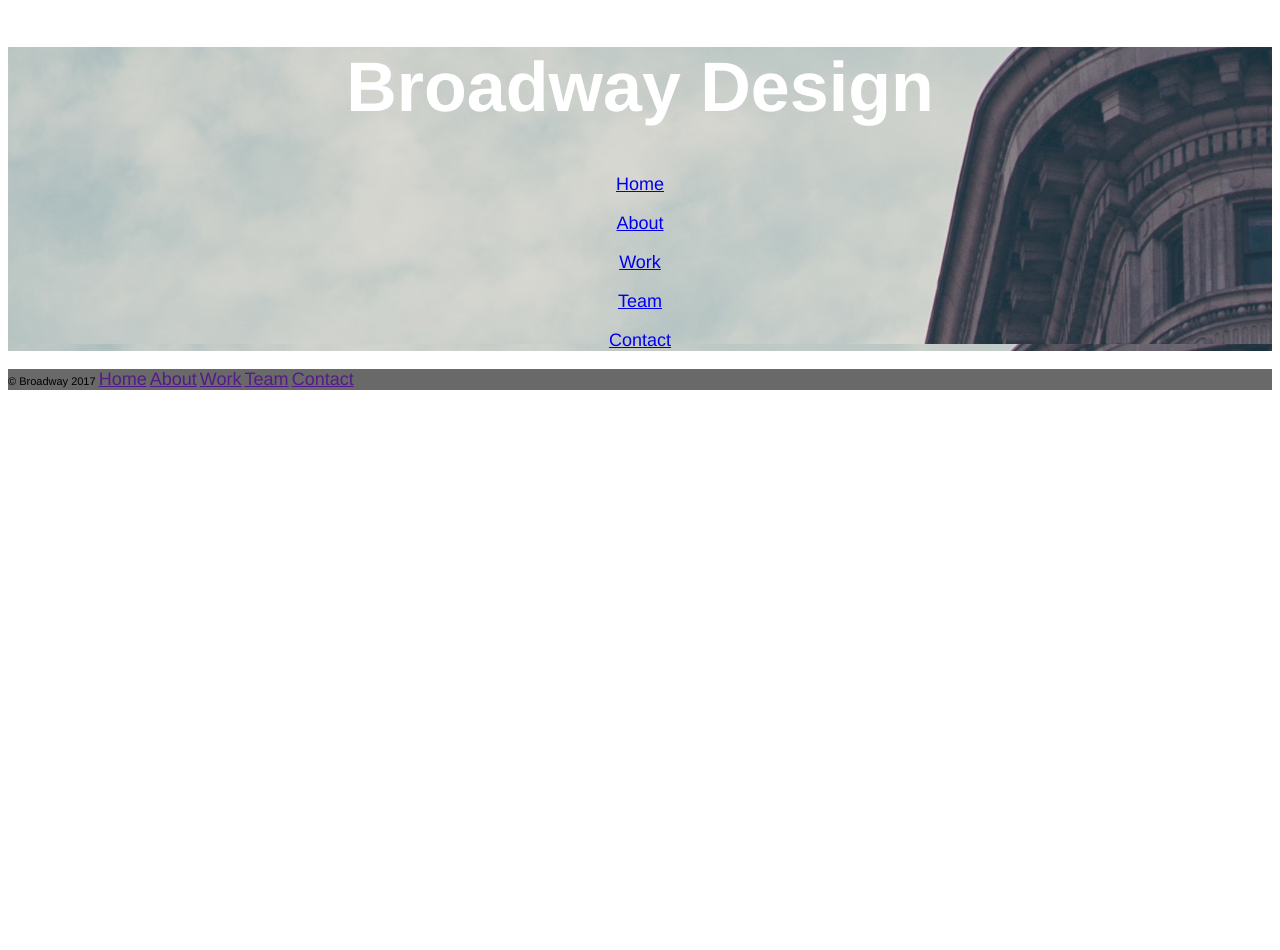
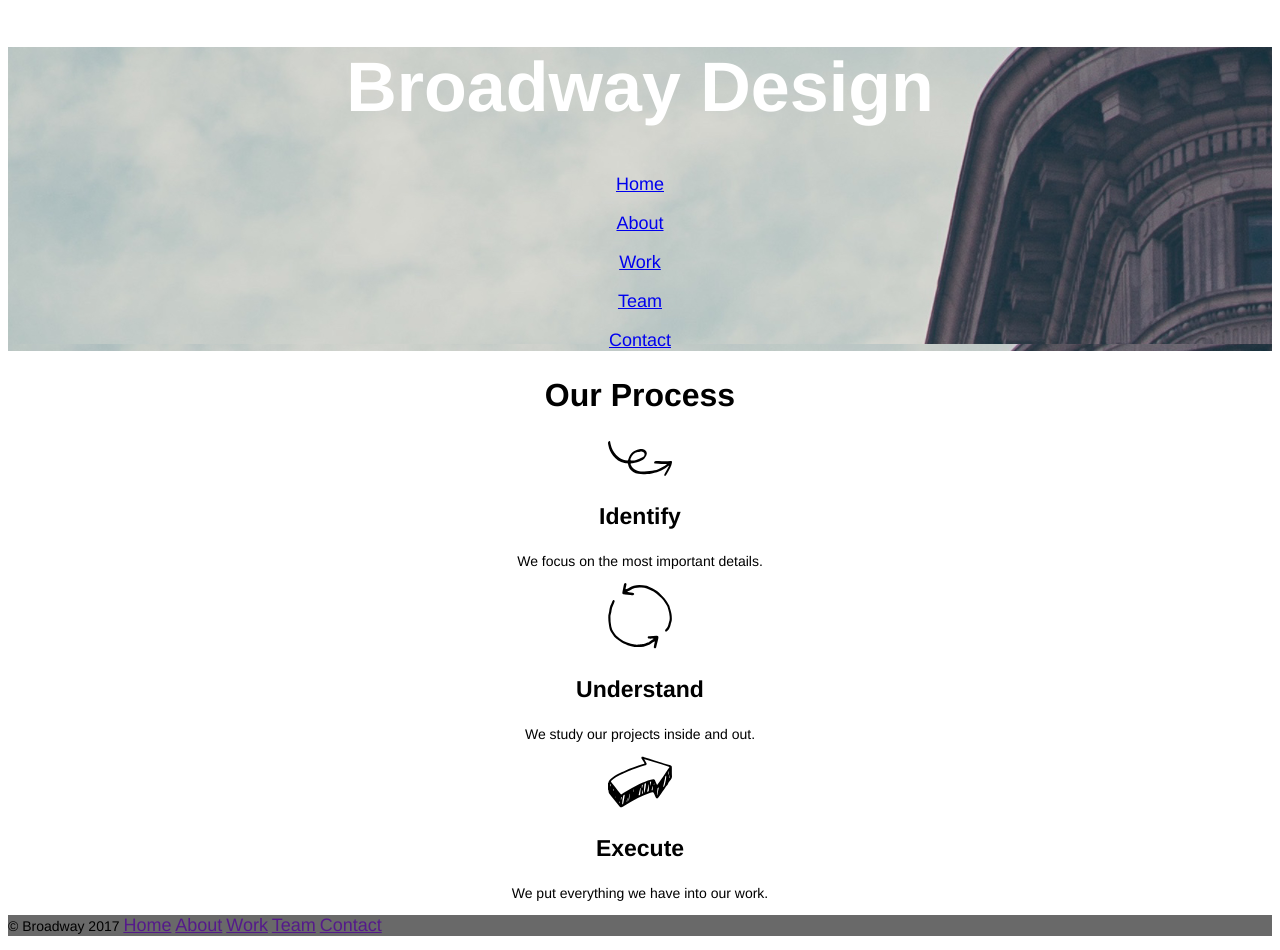
Before and after one commit to SSaapon/broadwaydesign, a plain HTML site: page index.html in a window 1280 px wide. Before the commit the page ends 800 px from the top, so only its background shows below. Drawn offline with Linux system fonts and the light colour scheme; files whose address does not match are found by name.

Commit message:
Created All Mainbody Text & associated CSS guidelines.

```diff
--- a/index.html
+++ b/index.html
@@ -9,7 +9,7 @@
     <!--Header Image & Text-->
     <div class="picbackground">
       <h1>Broadway Design</h1>
-    <!--Created special id for links at top, so they could be easily modified in the future-->
+    <!--Created special id for links, so they could be easily modified in the future-->
         <p id="lnk"><a href="index.html">Home</a></p>
         <p id="lnk"><a href="index.html">About</a></p>
         <p id="lnk"><a href="index.html">Work</a></p>
@@ -17,7 +17,18 @@
         <p id="lnk"><a href="index.html">Contact</a></p>
     </div>
 
-  <!--Same as lnktop,created special link id for bottom links-->
+    <div class="mainbody">
+      <!--Please Note that the Images appear above, so if you need to change a section image, go to the link above.-->
+      <h2>Our Process</h2>
+        <img src="/Users/Ezekiel/Projects/broadwaydesign/resources/images/identify.svg">
+      <h3>Identify</h3>
+        <p>We focus on the most important details.</p>
+        <img src="/Users/Ezekiel/Projects/broadwaydesign/resources/images/understand.svg">
+      <h3>Understand</h3>
+        <p>We study our projects inside and out.</p>
+        <img src="/Users/Ezekiel/Projects/broadwaydesign/resources/images/execute.svg">
+      <h3>Execute</h3>
+        <p>We put everything we have into our work.</p>
 
   <div class="footer">
       <p>
--- a/resources/css/stylesheet.css
+++ b/resources/css/stylesheet.css
@@ -5,6 +5,18 @@ html{
 
 h1{
   font-size: 70px;
+  font-weight: bold;
+}
+h2{
+  font-size: 32px;
+  font-weight: bold;
+}
+h3{
+  font-size: 23px;
+  font-weight: bold;
+}
+p{
+  font-size:14px;
 }
 .picbackground{
   background-image: url("/Users/Ezekiel/Projects/broadwaydesign/resources/images/the_flatiron_building.png");
```
Also changed, not shown: resources/images/execute.svg (added), resources/images/identify.svg (added), resources/images/understand.svg (added). Lines whose indentation alone changed are shown as unchanged.
